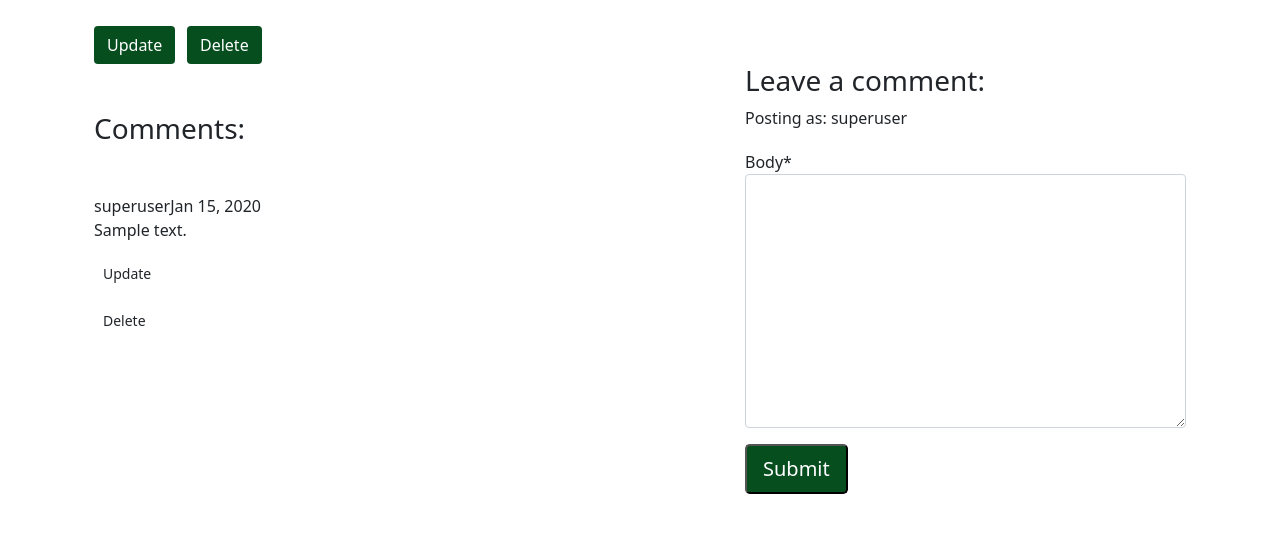
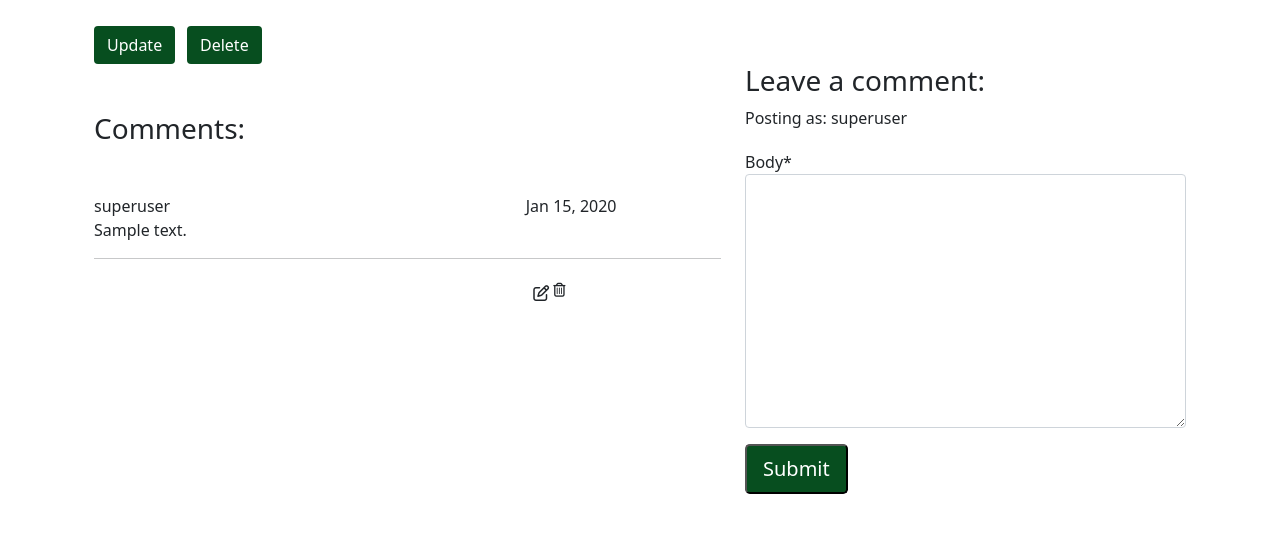
Before and after one commit to rkyzk/django-project, a Django app: a page that uses my_app/templates/post_detail.html in a window 1280 px wide. Shown: the part 220-753 px from the top of the page. Run offline with Django 3.2, Linux system fonts and the light colour scheme; a user stored in the database is signed in; data comes from the database, SQL or seed files in the repository; tables that the repository leaves empty hold one stand-in row (values such as "Sample post"); some libraries are stand-ins or nearby versions.

Commit message:
style post detail

```diff
--- a/my_app/templates/post_detail.html
+++ b/my_app/templates/post_detail.html
@@ -88,6 +88,7 @@
     {% if post.status == 2 %}
     <div class="col-md-7">
       <h3 class="my-5">Comments:</h3>
+      <div class="comment-box col-10 position-relative">
       {% for comment in comments %}
         {% if comment.comment_status == 2 %}
         <p>Comment deleted</p>
@@ -95,19 +96,32 @@
           {% if comment.comment_status == 1 %}
           <p class="text-muted">edited</p>
           {% endif %}
-        {{ comment.name }}{{ comment.created_on|date:'M d, Y' }}
+        {{ comment.name }}
+        <span class="position-absolute end-0">{{ comment.created_on|date:'M d, Y' }}</span>
         {{ comment.body | linebreaks }}
-        {% if comment.name == user %}
+        <p class="mt-3">{% if comment.name == user %}</p>
+        <div class="row position-absolute end-0">
+          <div class="col-1">
             <form method="Post" action="{% url 'update_comment' comment.id %}" class="mt-3">
-            <button type="submit" class="btn btn-sm">Update</button>
+              <button type="submit" class="btn">
+                <i class="fa-regular fa-pen-to-square"></i>
+              </button>
             </form>
+          </div>
           <!-- When 'Delete' button is clicked, confirm if the user wants to delete the comment -->
+          <div class="col-1">
             <form method="Post" action="{% url 'delete_comment' comment.id %}" class="mt-3">
               {% csrf_token %}
-            <button type="submit" class="btn btn-sm">Delete</button>
+              <button type="submit" class="btn btn-sm">
+                <i class="fa-regular fa-trash-can"></i>
+              </button>
             </form>
+          </div>
+        </div>
         {% endif %}
         {% endif %}
+      </div>
+      <hr/>
       {% endfor %}
     </div>
 
```
Lines whose indentation alone changed are shown as unchanged.
